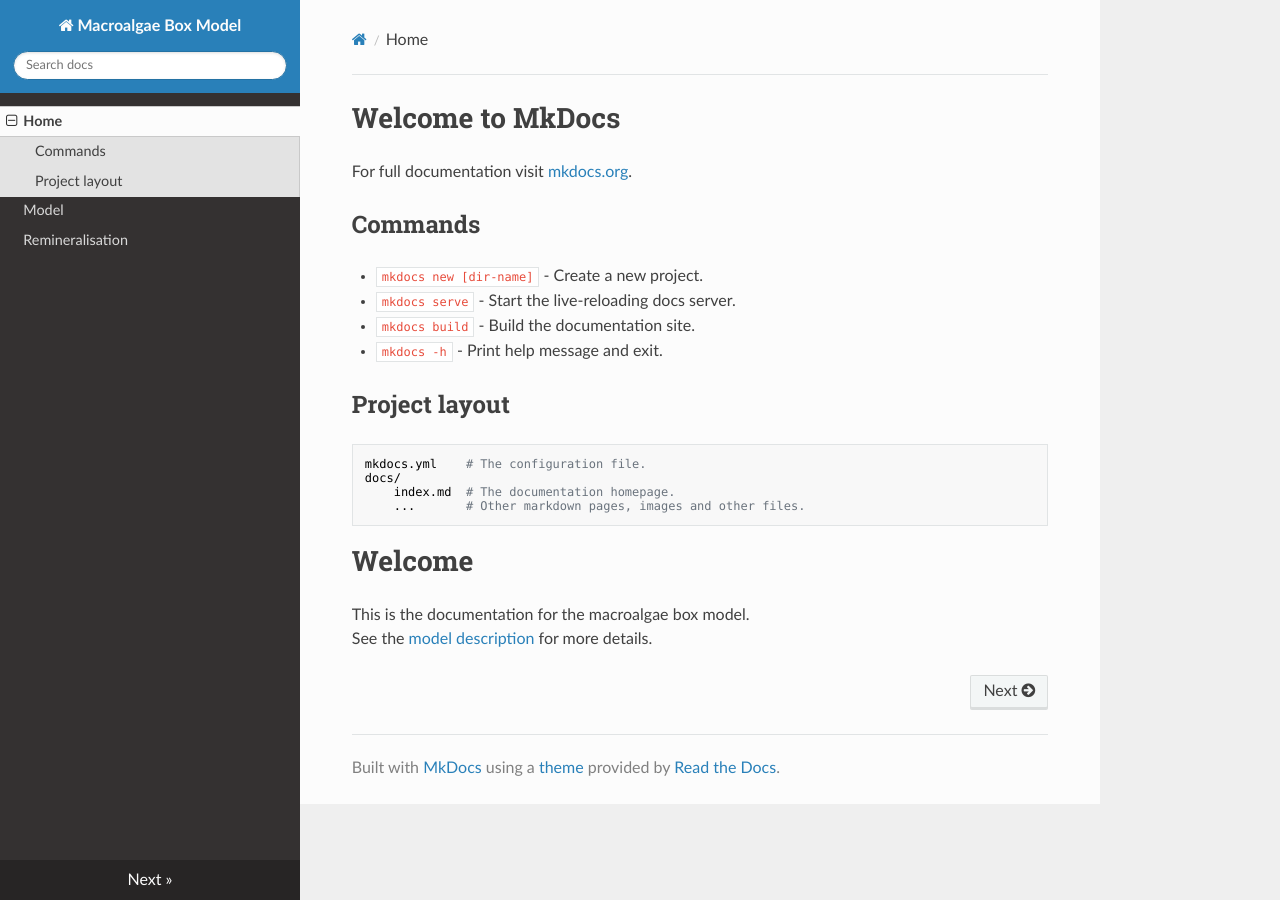
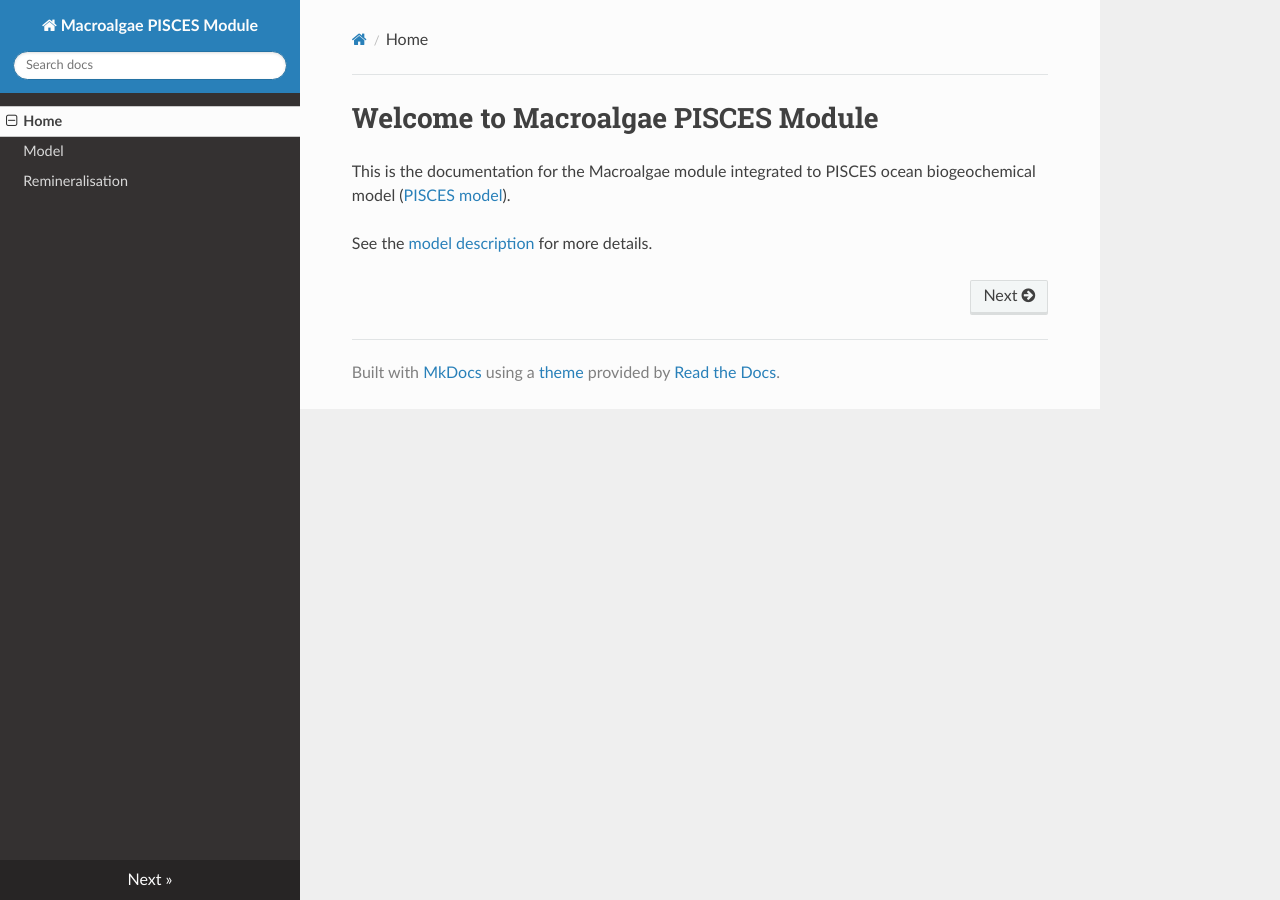
Before and after one commit to ManonBerger/macroalgae-model-doc, an MkDocs documentation site: the page built from docs/index.md, in a window 1280 px wide. Built offline with MkDocs 1.6.1, drawn with Linux system fonts in a browser that asks for light colours; nearby versions of some CDN libraries.

Commit message:
update docs

```diff
--- a/docs/index.md
+++ b/docs/index.md
@@ -1,21 +1,6 @@
-# Welcome to MkDocs
+# Welcome to Macroalgae PISCES Module
 
-For full documentation visit [mkdocs.org](https://www.mkdocs.org).
 
-## Commands
+This is the documentation for the Macroalgae module integrated to PISCES ocean biogeochemical model ([PISCES model](https://www.pisces-community.org/index.php/model-description/)).
 
-* `mkdocs new [dir-name]` - Create a new project.
-* `mkdocs serve` - Start the live-reloading docs server.
-* `mkdocs build` - Build the documentation site.
-* `mkdocs -h` - Print help message and exit.
-
-## Project layout
-
-    mkdocs.yml    # The configuration file.
-    docs/
-        index.md  # The documentation homepage.
-        ...       # Other markdown pages, images and other files.
-# Welcome
-
-This is the documentation for the macroalgae box model.
 See the [model description](model.md) for more details.
--- a/mkdocs.yml
+++ b/mkdocs.yml
@@ -1,4 +1,4 @@
-site_name: Macroalgae Box Model
+site_name: Macroalgae PISCES Module
 theme:
   name: readthedocs
 
```
Also changed, not shown: docs/Remineralisation.md (+2 -1 lines), 1 other file.
